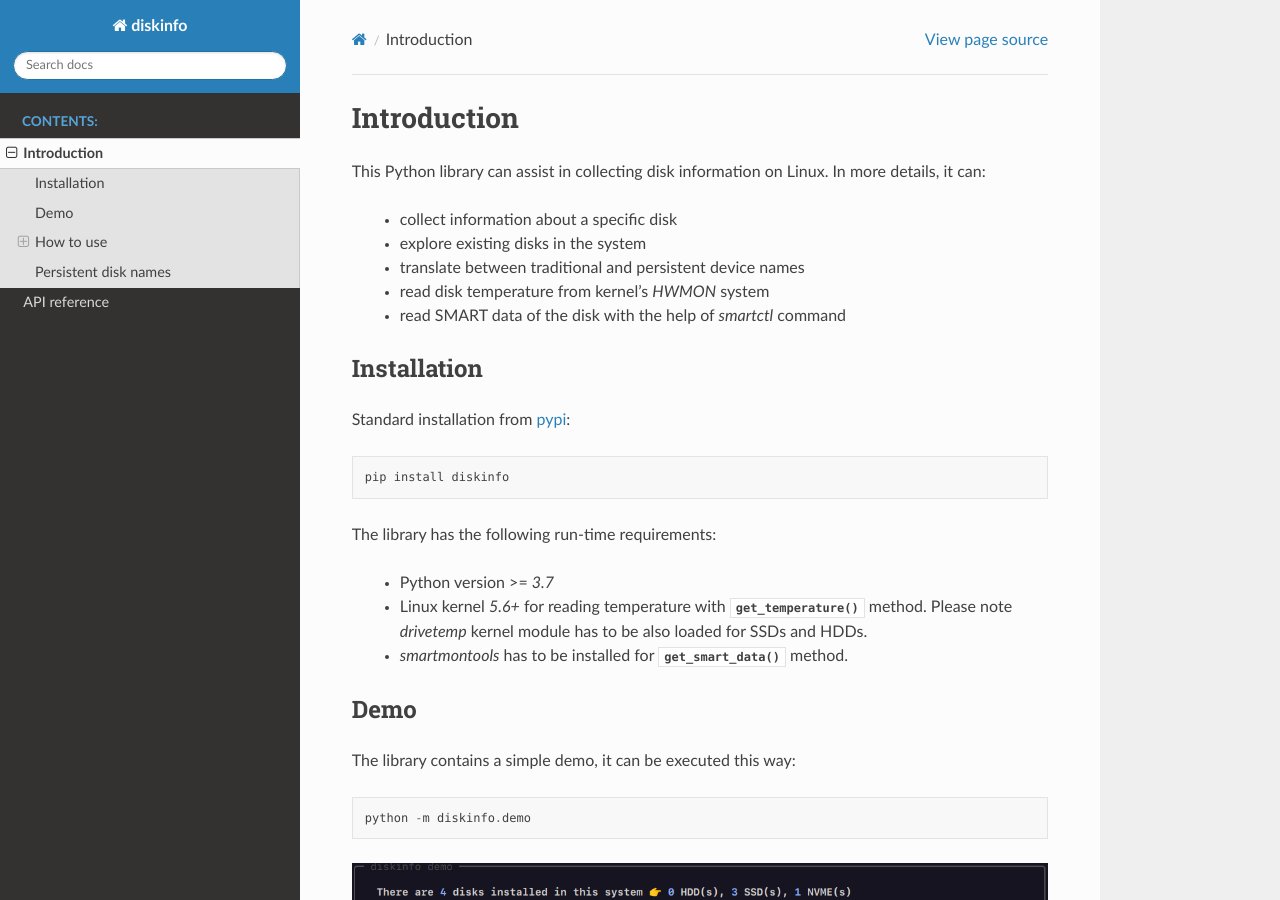
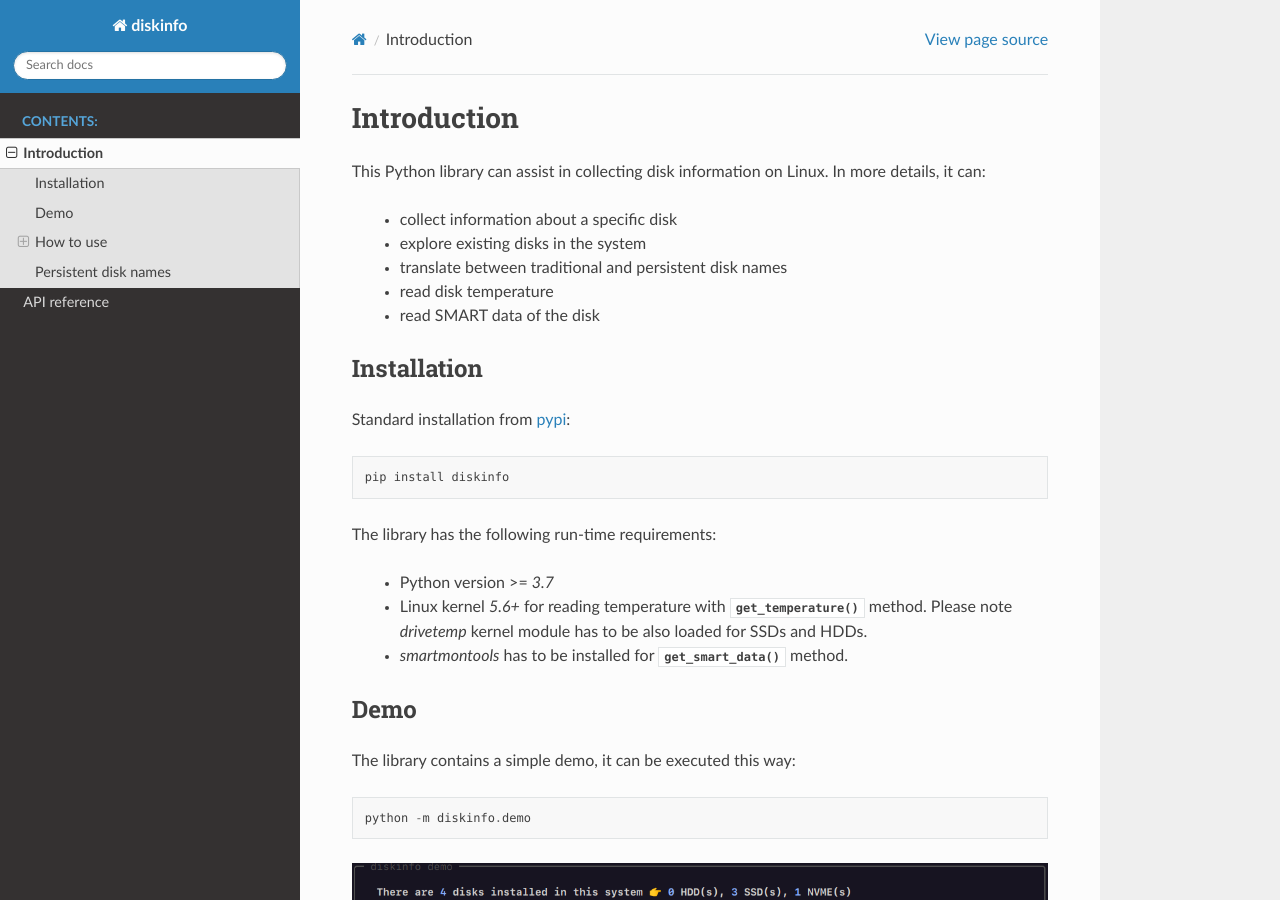
Before and after one commit to petersulyok/diskinfo, a Sphinx documentation site: the page built from docs/source/intro.rst, in a window 1280 px wide and 900 px high. Built offline with Sphinx 7.4.7 and the Read the Docs theme 2.0.0, drawn with Linux system fonts in a browser that asks for light colours.

Commit message:
New: documentation improvements.

```diff
--- a/docs/source/intro.rst
+++ b/docs/source/intro.rst
@@ -4,9 +4,9 @@ This Python library can assist in collecting disk information on Linux. In more
 
     - collect information about a specific disk
     - explore existing disks in the system
-    - translate between traditional and persistent device names
-    - read disk temperature from kernel's `HWMON` system
-    - read SMART data of the disk with the help of `smartctl` command
+    - translate between traditional and persistent disk names
+    - read disk temperature
+    - read SMART data of the disk
 
 Installation
 ------------
```
